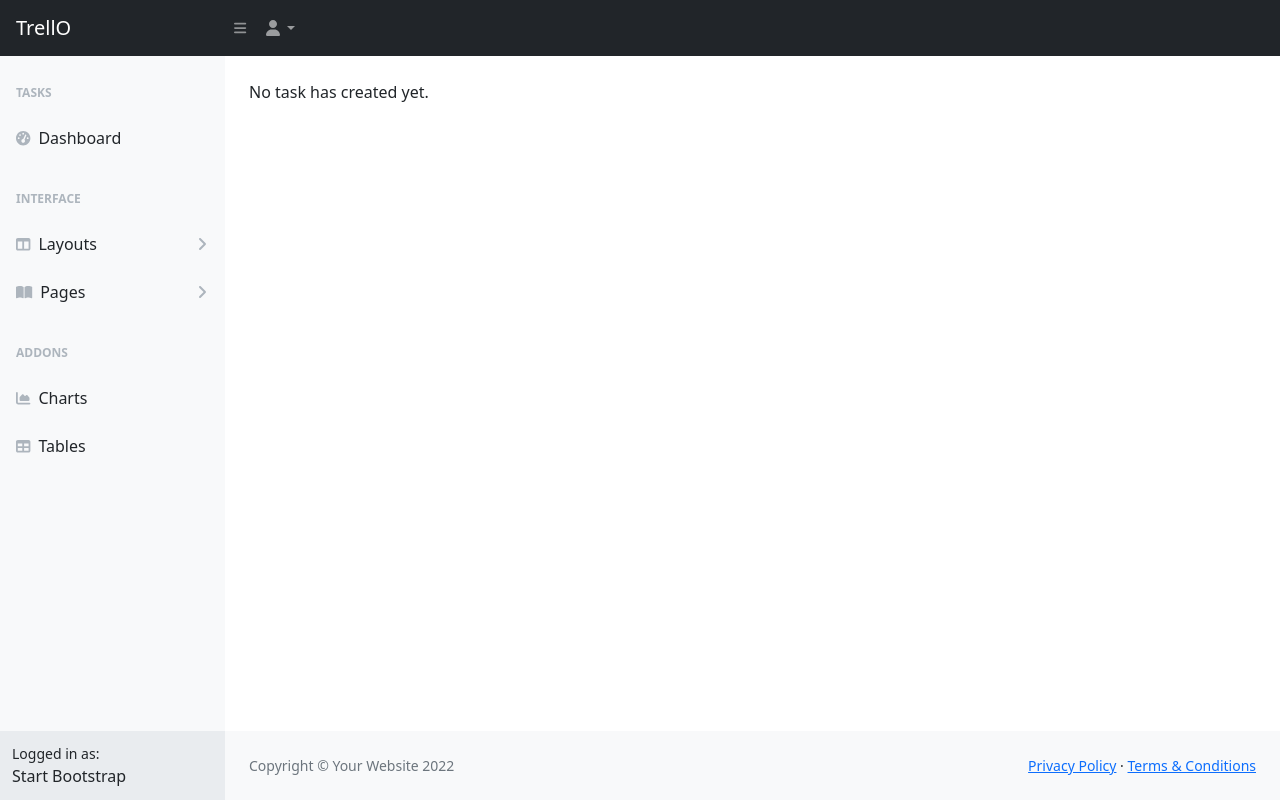
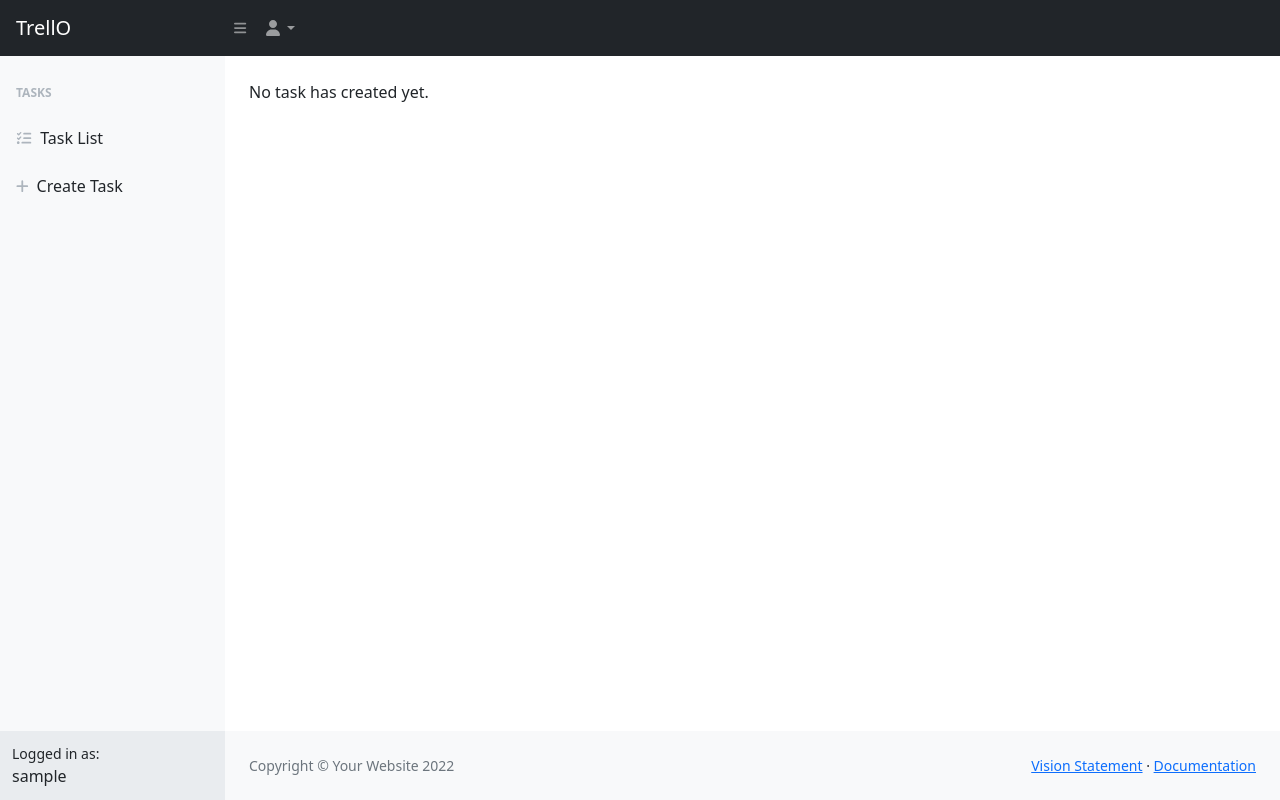
Before and after one commit to agile-software-development/project, a Django app: page /tasks/ in a window 1280 px wide. Run offline with Django 4.2, Linux system fonts and the light colour scheme; the visitor is signed in with stand-in values (Sample User, id 1); data that the repository does not hold is empty; some libraries are stand-ins or nearby versions; some web fonts are replaced.

Commit message:
add task and task list with new ui

```diff
--- a/task/templates/layout-sidenav-light.html
+++ b/task/templates/layout-sidenav-light.html
@@ -23,12 +23,11 @@
             <a class="nav-link dropdown-toggle" id="navbarDropdown" href="#" role="button" data-bs-toggle="dropdown"
                aria-expanded="false"><i class="fas fa-user fa-fw"></i></a>
             <ul class="dropdown-menu dropdown-menu-end" aria-labelledby="navbarDropdown">
-                <li><a class="dropdown-item" href="#!">Settings</a></li>
-                <li><a class="dropdown-item" href="#!">Activity Log</a></li>
+                <li><a class="dropdown-item" href="{% url 'profile' %}">Edit Profile</a></li>
                 <li>
                     <hr class="dropdown-divider"/>
                 </li>
-                <li><a class="dropdown-item" href="#!">Logout</a></li>
+                <li><a class="dropdown-item alert-danger" href="{% url "logout" %}">Logout</a></li>
             </ul>
         </li>
     </ul>
@@ -39,77 +38,19 @@
             <div class="sb-sidenav-menu">
                 <div class="nav">
                     <div class="sb-sidenav-menu-heading">Tasks</div>
-                    <a class="nav-link" href="index.html">
-                        <div class="sb-nav-link-icon"><i class="fas fa-tachometer-alt"></i></div>
-                        Dashboard
+                    <a class="nav-link" href="{% url 'list-tasks' %}">
+                        <div class="sb-nav-link-icon"><i class="fas fa-tasks"></i></div>
+                        Task List
                     </a>
-                    <div class="sb-sidenav-menu-heading">Interface</div>
-                    <a class="nav-link collapsed" href="#" data-bs-toggle="collapse" data-bs-target="#collapseLayouts"
-                       aria-expanded="false" aria-controls="collapseLayouts">
-                        <div class="sb-nav-link-icon"><i class="fas fa-columns"></i></div>
-                        Layouts
-                        <div class="sb-sidenav-collapse-arrow"><i class="fas fa-angle-down"></i></div>
-                    </a>
-                    <div class="collapse" id="collapseLayouts" aria-labelledby="headingOne"
-                         data-bs-parent="#sidenavAccordion">
-                        <nav class="sb-sidenav-menu-nested nav">
-                            <a class="nav-link" href="layout-static.html">Static Navigation</a>
-                            <a class="nav-link" href="layout-sidenav-light.html">Light Sidenav</a>
-                        </nav>
-                    </div>
-                    <a class="nav-link collapsed" href="#" data-bs-toggle="collapse" data-bs-target="#collapsePages"
-                       aria-expanded="false" aria-controls="collapsePages">
-                        <div class="sb-nav-link-icon"><i class="fas fa-book-open"></i></div>
-                        Pages
-                        <div class="sb-sidenav-collapse-arrow"><i class="fas fa-angle-down"></i></div>
-                    </a>
-                    <div class="collapse" id="collapsePages" aria-labelledby="headingTwo"
-                         data-bs-parent="#sidenavAccordion">
-                        <nav class="sb-sidenav-menu-nested nav accordion" id="sidenavAccordionPages">
-                            <a class="nav-link collapsed" href="#" data-bs-toggle="collapse"
-                               data-bs-target="#pagesCollapseAuth" aria-expanded="false"
-                               aria-controls="pagesCollapseAuth">
-                                Authentication
-                                <div class="sb-sidenav-collapse-arrow"><i class="fas fa-angle-down"></i></div>
-                            </a>
-                            <div class="collapse" id="pagesCollapseAuth" aria-labelledby="headingOne"
-                                 data-bs-parent="#sidenavAccordionPages">
-                                <nav class="sb-sidenav-menu-nested nav">
-                                    <a class="nav-link" href="login.html">Login</a>
-                                    <a class="nav-link" href="register.html">Register</a>
-                                    <a class="nav-link" href="password.html">Forgot Password</a>
-                                </nav>
-                            </div>
-                            <a class="nav-link collapsed" href="#" data-bs-toggle="collapse"
-                               data-bs-target="#pagesCollapseError" aria-expanded="false"
-                               aria-controls="pagesCollapseError">
-                                Error
-                                <div class="sb-sidenav-collapse-arrow"><i class="fas fa-angle-down"></i></div>
-                            </a>
-                            <div class="collapse" id="pagesCollapseError" aria-labelledby="headingOne"
-                                 data-bs-parent="#sidenavAccordionPages">
-                                <nav class="sb-sidenav-menu-nested nav">
-                                    <a class="nav-link" href="401.html">401 Page</a>
-                                    <a class="nav-link" href="404.html">404 Page</a>
-                                    <a class="nav-link" href="500.html">500 Page</a>
-                                </nav>
-                            </div>
-                        </nav>
-                    </div>
-                    <div class="sb-sidenav-menu-heading">Addons</div>
-                    <a class="nav-link" href="charts.html">
-                        <div class="sb-nav-link-icon"><i class="fas fa-chart-area"></i></div>
-                        Charts
-                    </a>
-                    <a class="nav-link" href="tables.html">
-                        <div class="sb-nav-link-icon"><i class="fas fa-table"></i></div>
-                        Tables
+                    <a class="nav-link" href="{% url 'create-task' %}">
+                        <div class="sb-nav-link-icon"><i class="fas fa-plus"></i></div>
+                        Create Task
                     </a>
                 </div>
             </div>
             <div class="sb-sidenav-footer">
                 <div class="small">Logged in as:</div>
-                Start Bootstrap
+                {{ request.user }}
             </div>
         </nav>
     </div>
@@ -124,9 +65,9 @@
                 <div class="d-flex align-items-center justify-content-between small">
                     <div class="text-muted">Copyright &copy; Your Website 2022</div>
                     <div>
-                        <a href="#">Privacy Policy</a>
+                        <a href="https://github.com/agile-software-development/documents/tree/main/vision-document">Vision Statement</a>
                         &middot;
-                        <a href="#">Terms &amp; Conditions</a>
+                        <a href="https://github.com/agile-software-development/documents">Documentation</a>
                     </div>
                 </div>
             </div>
--- a/task/templates/task.html
+++ b/task/templates/task.html
@@ -1,4 +1,4 @@
-{% extends 'layout-static.html' %}
+{% extends 'layout-sidenav-light.html' %}
 {% load crispy_forms_filters %}
 {% block content %}
 {% load crispy_forms_tags %}
--- a/task/templates/task/task_list.html
+++ b/task/templates/task/task_list.html
@@ -11,8 +11,8 @@
                     <p class="card-text">{{ object.description }}</p>
                     {% for member in object.members.all %}
                         <button class="btn btn-primary">{{ member.get_full_name }}</button>
-                        <a href="/user/tasks/delete/{{ object.id }}"><button class="btn btn-danger" type="submit">Delete</button></a>
                     {% endfor %}
+                    <a href="/user/tasks/delete/{{ object.id }}"><button class="btn btn-danger" type="submit">Delete</button></a>
                 </div>
             </div>
         {% empty %}
```
